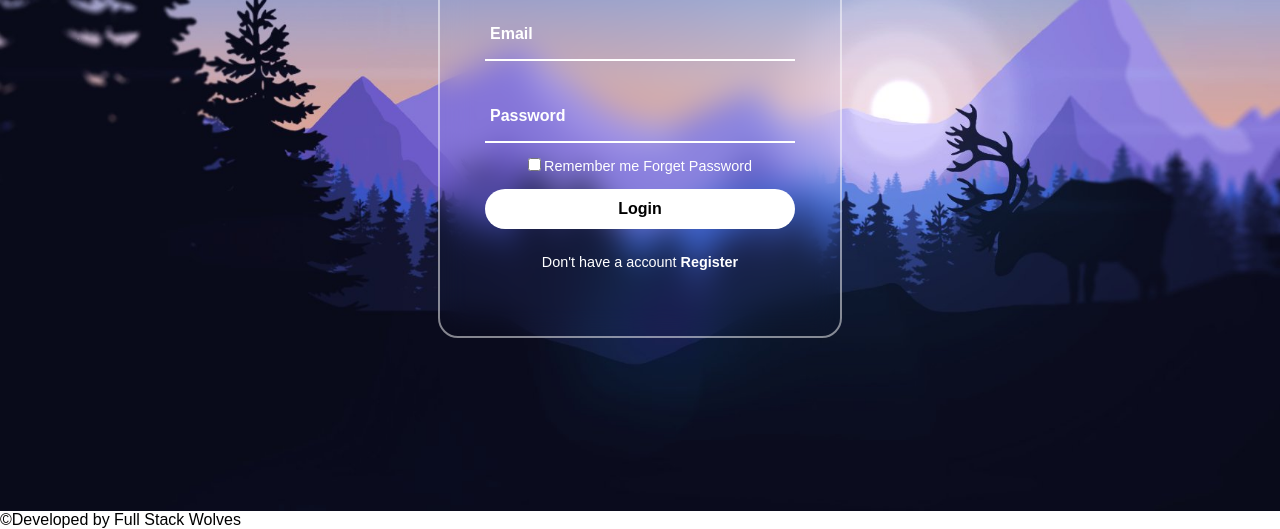
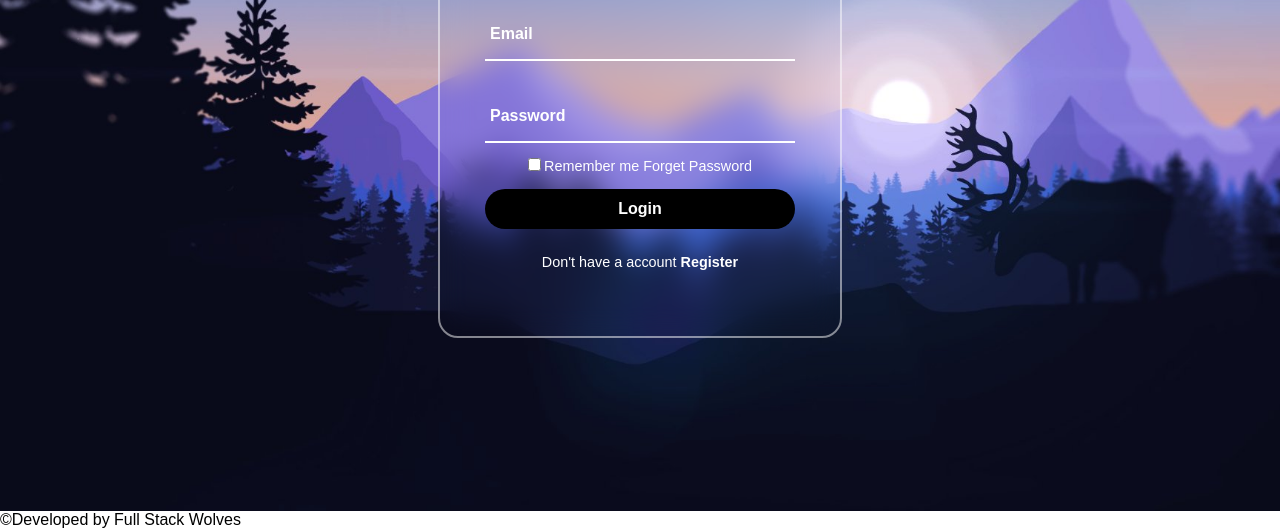
Before and after one commit to bex29/Protected-password-stock-watchlist-, a plain HTML site: page login page.html in a window 1280 px wide. In both pictures the pointer is over the button "Login". Shown: the part 289-818 px from the top of the page. Drawn offline with Linux system fonts and the light colour scheme; a web font is replaced by a local one.

Commit message:
update login

```diff
--- a/login.css
+++ b/login.css
@@ -92,6 +92,10 @@ button{
   font-size: 1em;
   font-weight: 600;
 }
+button:hover{
+  background-color: black;
+  color:#fff;
+}
 .register{
   font-size:.9em;
   color:#fff;
```
Also changed, not shown: 1 other file.
